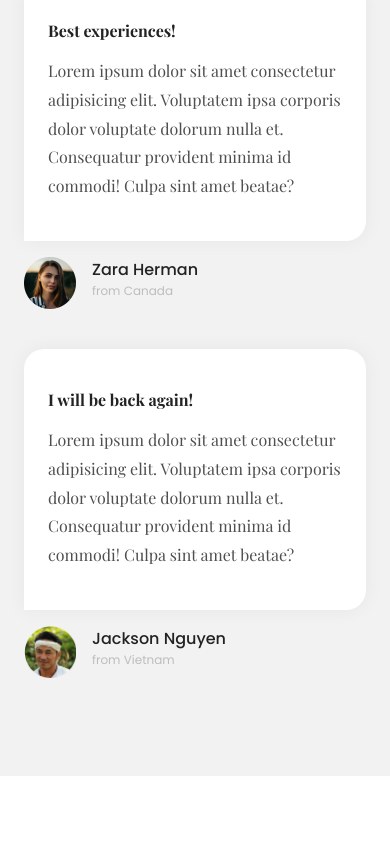
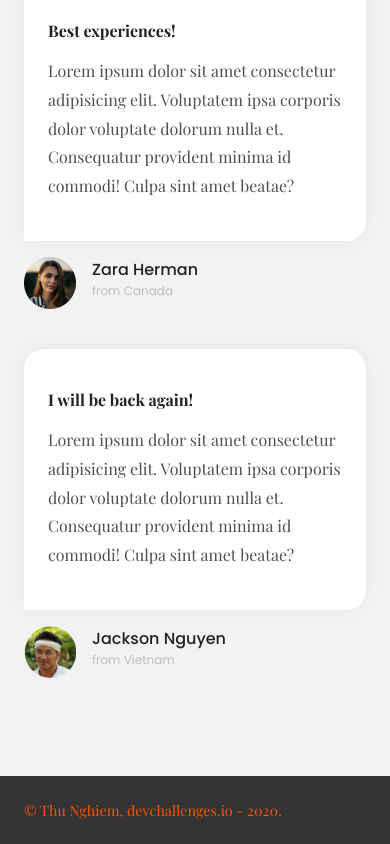
Before and after one commit to rqguzman/highmos-nghiem, a plain HTML site: page index.html in a window 390 px wide. Shown: the part 6572-7416 px from the top of the page. Before the commit the page ends 7348 px from the top, so only its background shows below. Drawn offline with nearby package versions, Linux system fonts and the light colour scheme.

Commit message:
:sparkles: feat(footer): add Footer

```diff
--- /dev/null
+++ b/assets/css/_footer.css
@@ -0,0 +1,13 @@
+@import "./_global.css";
+
+footer {
+    font-family: var(--heading-font);
+    color: var(--primary-color);
+    background-color: #333;
+}
+
+@media (max-width: 414px) {
+    footer {
+        font-size: 0.9rem;
+    }
+}
--- a/assets/css/style.css
+++ b/assets/css/style.css
@@ -2,5 +2,6 @@
 @import './_hero.css';
 @import './_accommodations.css';
 @import './_testimonials.css';
+@import './_footer.css';
 
 /* In order to better structure the css file, i've split it into parts, corresponding to the project's HTML sections */
--- a/index.html
+++ b/index.html
@@ -285,5 +285,11 @@
       </div><!-- end of container -->
 
     </section>
+
+    <footer>
+      <div class="container">
+        &copy; Thu Nghiem, devchallenges.io - 2020.
+      </div>
+    </footer>
   </body>
 </html>
```
